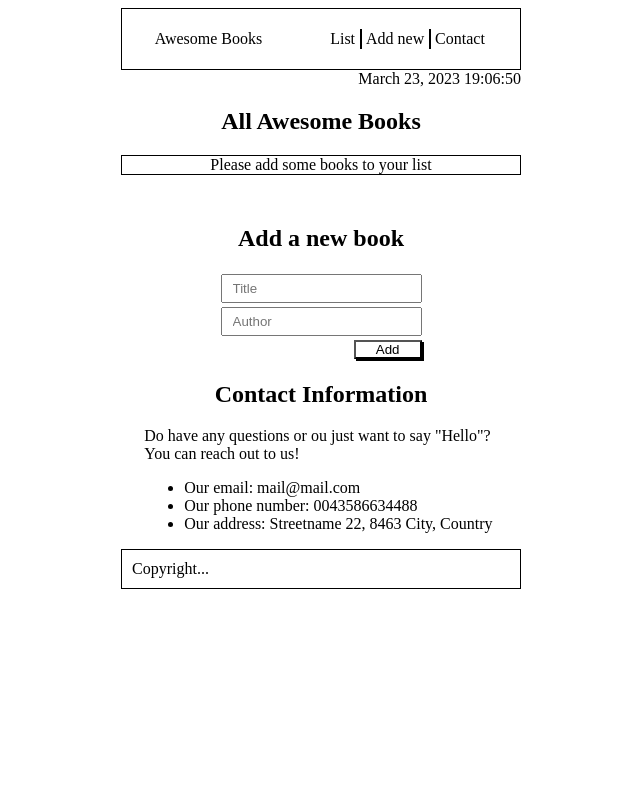
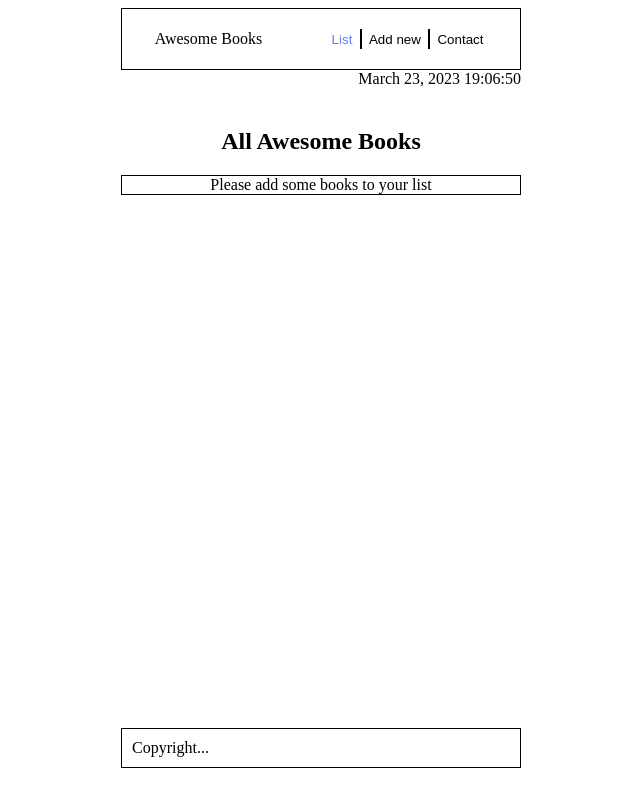
Before and after one commit to s2jack/awesome-books, a website: page index.html in a window 1280 px wide. Shown: the whole page, without its empty margins (319-959 px from the left). Drawn offline with Linux system fonts and the light colour scheme.

Commit message:
Declare menu items functions to navigate in page
Declare openAddBookSection function into BookList class
Declare openContactSection function into BookList class
Declare openBookListSection function into BookList class
Convert a elements into a button for click events
add eventlisteners for all buttons in the menu
Add styles for changes

```diff
--- a/index.html
+++ b/index.html
@@ -11,11 +11,11 @@
         <nav class="flex border full-width">
             <div id="logo-type">Awesome Books</div>
             <ul class="menu flex">
-                <li class="menu-item">List</li>
+                <li class="menu-item"><button>List</button></li>
                 <div class="seperator border"></div>
-                <li class="menu-item">Add new</li>
+                <li class="menu-item"><button>Add new</button></li>
                 <div class="seperator border"></div>
-                <li class="menu-item">Contact</li>
+                <li class="menu-item"><button>Contact</button></li>
             </ul>
         </nav>
         <div id="date">March 23, 2023 19:06:50</div>
--- a/scripts.js
+++ b/scripts.js
@@ -1,7 +1,13 @@
 // variables
-const titleInput = document.querySelector("#title");
-const authorInput = document.querySelector("#author");
-const form = document.querySelector(".add-book-form");
+const titleInput = document.querySelector('#title');
+const authorInput = document.querySelector('#author');
+// const form = document.querySelector('.add-book-form');
+const addButton = document.querySelector('.add-btn');
+const listButton = document.querySelector('.menu :nth-child(1) button');
+const addBookButton = document.querySelector('.menu :nth-child(3) button');
+const contactButton = document.querySelector('.menu :nth-child(5) button');
+const addBookSection = document.querySelector('#add-book-section');
+const contactSection = document.querySelector('#contact-section');
 
 class Book {
   constructor(title, author) {
@@ -23,14 +29,26 @@ bookListSection.appendChild(bookListContainer)
 
 class BookList {
   static loadBookSection() {
+    const bookDB = JSON.parse(localStorage.getItem("bookData"));
+    listButton.style = 'color: rgba(100, 126, 255, 1);';
+    addBookButton.style = '';
+    contactButton.style = '';
+    bookListSection.style = '';
+    addBookSection.style = 'display: none;'
+    contactSection.style = 'display: none;'
     // check the local storage if there is any database for books list
-    const bookDB = JSON.parse(localStorage.getItem("bookData"));
     if (bookDB === null || bookDB.length === 0) {
-      const noteText = document.createElement('p')
-      noteText.innerText = 'Please add some books to your list'
-      noteText.className = 'note-text'
-      bookListContainer.appendChild(noteText)
-      return;
+    // if booklistContainer has a child element return
+      if (bookListContainer.hasChildNodes()) {
+        return
+    // if bookListContiner has no child put a text. it means user has no any book added at your bookList
+      } else {
+        const noteText = document.createElement('p')
+        noteText.innerText = 'Please add some books to your list'
+        noteText.className = 'note-text'
+        bookListContainer.appendChild(noteText)
+        return;
+      }
     }
     // if there is data, create a card for each element
     bookDB.forEach((book) => {
@@ -51,6 +69,33 @@ class BookList {
     });
   }
 
+  static openAddBookSection() {
+    listButton.style = ''
+    addBookButton.style = 'color: rgba(100, 126, 255, 1);'
+    contactButton.style = ''
+    addBookSection.style = ''
+    contactSection.style = 'display: none;'
+    bookListSection.style = 'display: none;'
+  }
+
+  static openBookListSection() {
+    listButton.style = 'color: rgba(100, 126, 255, 1);';
+    addBookButton.style = '';
+    contactButton.style = '';
+    bookListSection.style = '';
+    addBookSection.style = 'display: none;';
+    contactSection.style = 'display: none;';
+  }
+
+  static openContactSection () {
+    listButton.style = '';
+    addBookButton.style = '';
+    contactButton.style = 'color: rgba(100, 126, 255, 1);';
+    bookListSection.style = 'display: none;';
+    addBookSection.style = 'display: none;';
+    contactSection.style = '';
+  }
+
   static addBook() {
     // check bookDB if it is empty, then give it an empty array
     const bookDB = JSON.parse(localStorage.getItem("bookData")) || [];
@@ -63,6 +108,7 @@ class BookList {
       // set the new array as bookDatabase
       localStorage.setItem("bookData", JSON.stringify(newBookData));
     }
+    BookList.openAddBookSection();
   }
 
   static removeBook(event) {
@@ -82,4 +128,11 @@ class BookList {
 // run load book section function immediately
 BookList.loadBookSection();
 
-form.addEventListener("submit", BookList.addBook);
+// form.addEventListener("submit", BookList.addBook);
+
+
+// Menu functionallity
+addButton.addEventListener('click', BookList.addBook);
+listButton.addEventListener('click', BookList.openBookListSection);
+addBookButton.addEventListener('click', BookList.openAddBookSection);
+contactButton.addEventListener('click', BookList.openContactSection);
--- a/styles.css
+++ b/styles.css
@@ -20,6 +20,11 @@
 
 .border {
   border: 1px solid #000;
+}
+
+body {
+  height: 95vh;
+  gap: 20px;
 }
 
 div,
@@ -61,6 +66,14 @@ article {
   margin: 2px 0;
   padding: 5px 10px;
   width: 100%;
+}
+
+nav ul li button {
+  box-sizing: unset;
+  padding: 0;
+  border-style: none;
+  background-color: unset;
+  cursor: pointer;
 }
 
 .add-book-form button {
@@ -105,5 +118,11 @@ nav ul {
 }
 
 footer {
+  margin-top: auto;
   padding: 10px;
 }
+
+/* nav ul :nth-child(3) a{
+  color: rgba(100, 126, 255, 1);
+}
+*/
```
